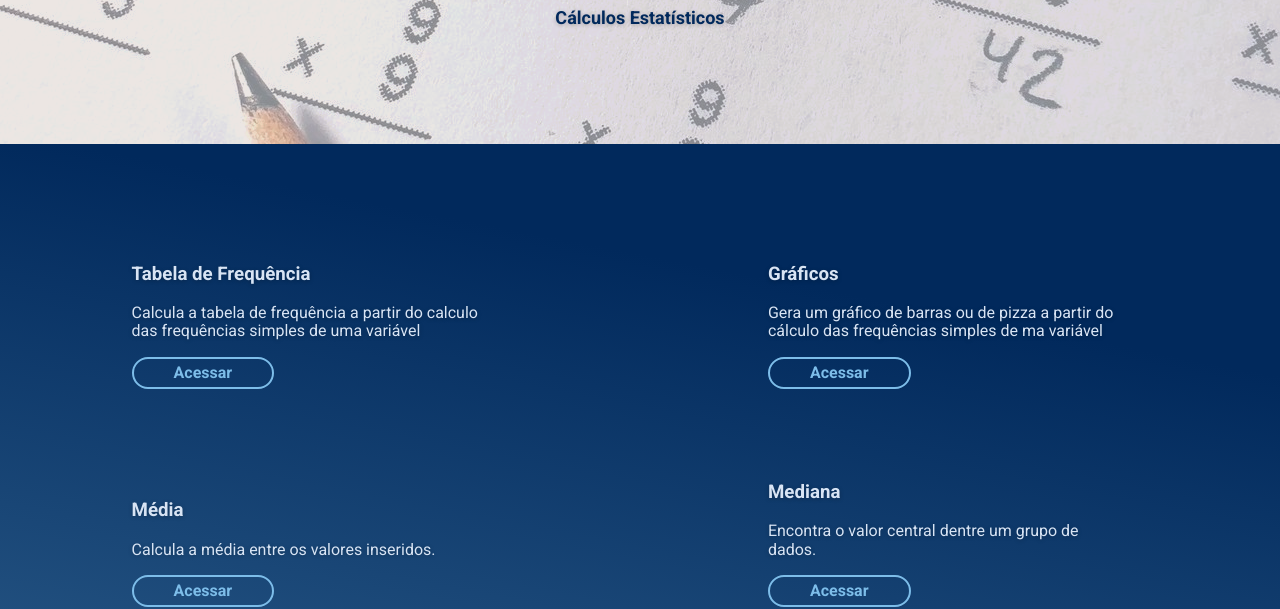
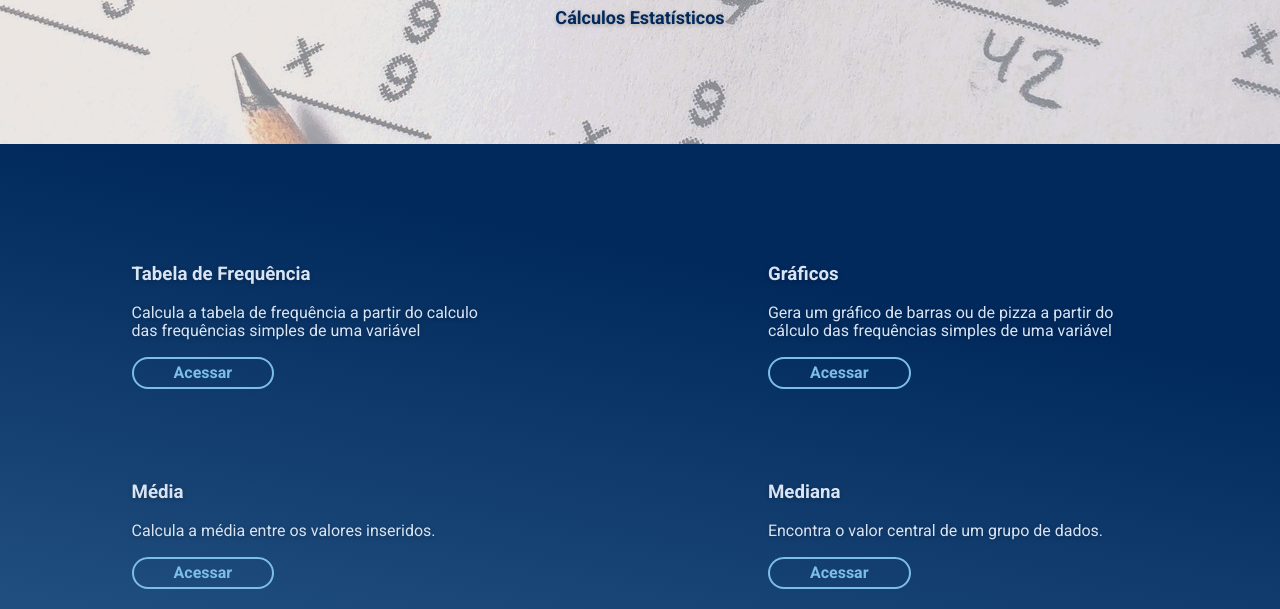
Before and after one commit to pcastelan/florence, a plain HTML site: page index.html in a window 1280 px wide. Shown: the part 204-813 px from the top of the page. Drawn offline with nearby package versions, Linux system fonts and the light colour scheme.

Commit message:
typos fix

```diff
--- a/index.html
+++ b/index.html
@@ -169,7 +169,7 @@
         </div>
         <div class="subject-box right">
           <h3>Gráficos</h3>
-          <p>Gera um gráfico de barras ou de pizza a partir do cálculo das frequências simples de ma variável</p>
+          <p>Gera um gráfico de barras ou de pizza a partir do cálculo das frequências simples de uma variável</p>
           <a href="graficos.html">Acessar</a>
         </div>
       </div>
@@ -181,7 +181,7 @@
         </div>
         <div class="subject-box right">
           <h3>Mediana</h3>
-          <p>Encontra o valor central dentre um grupo de dados.</p>
+          <p>Encontra o valor central de um grupo de dados.</p>
           <a href="mediana.html">Acessar</a>
         </div>
       </div>
```
